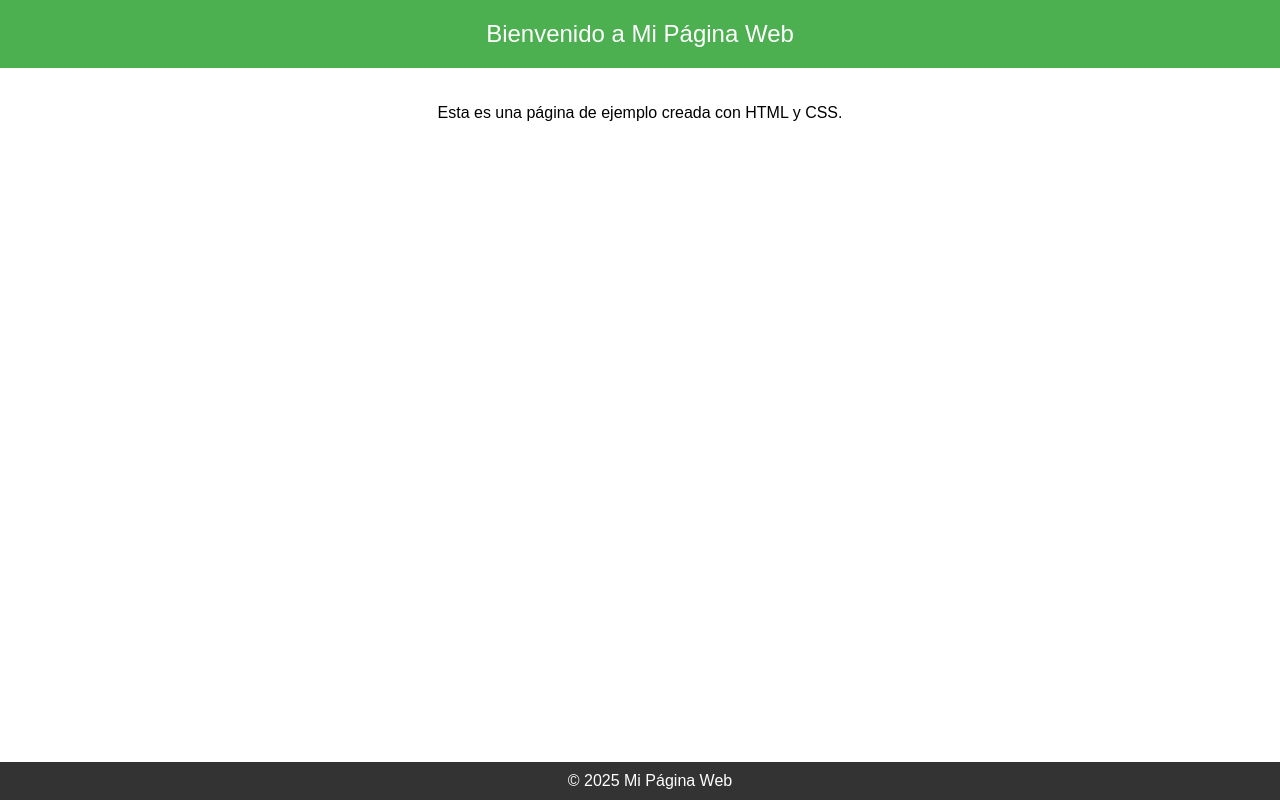
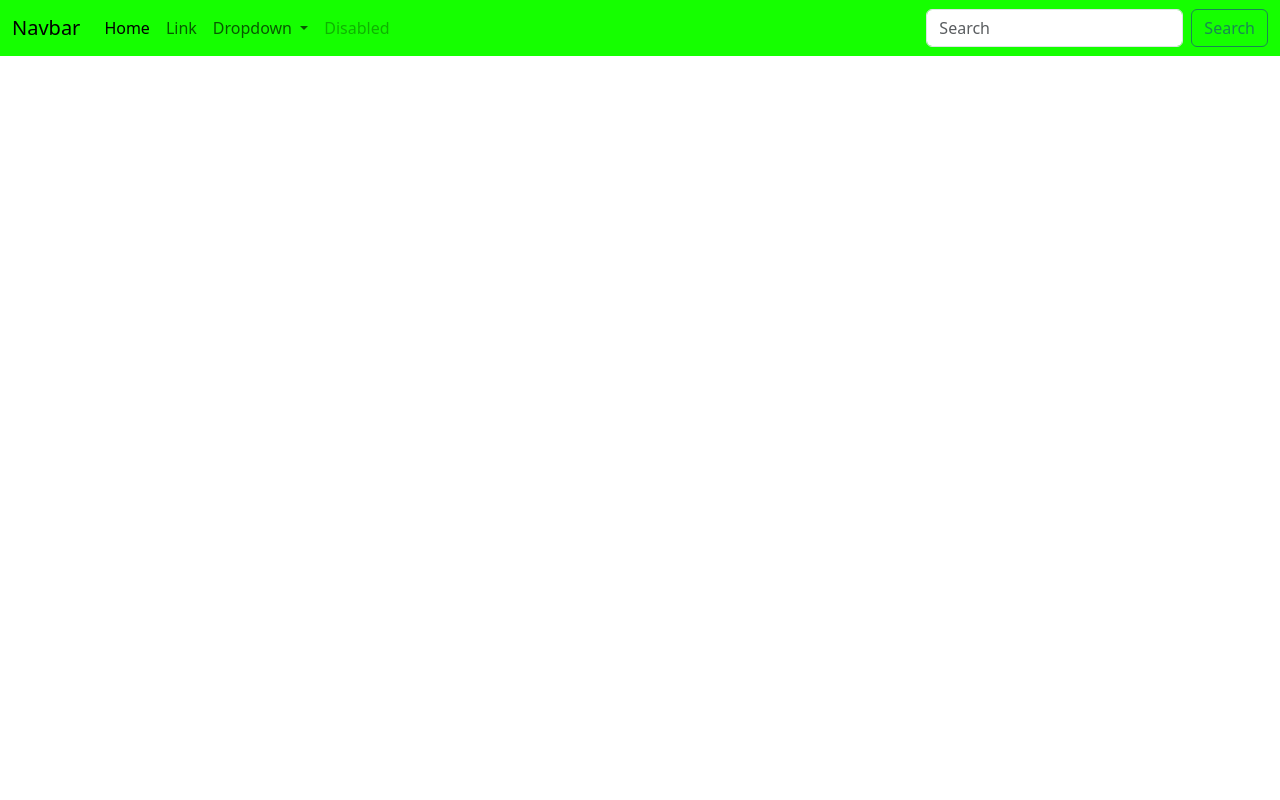
Before and after one commit to santipuma/santipuma.github.io, a plain HTML site: page index.html in a window 1280 px wide. Drawn offline with nearby package versions, Linux system fonts and the light colour scheme.

Commit message:
Actualización de index.html

```diff
--- a/index.html
+++ b/index.html
@@ -1,44 +1,58 @@
 <!DOCTYPE html>
-<html lang="es">
+<html lang="en">
 <head>
+    <link href="https://cdn.jsdelivr.net/npm/bootstrap@5.3.3/dist/css/bootstrap.min.css" rel="stylesheet" integrity="sha384-QWTKZyjpPEjISv5WaRU9OFeRpok6YctnYmDr5pNlyT2bRjXh0JMhjY6hW+ALEwIH" crossorigin="anonymous">
+<script src="https://cdn.jsdelivr.net/npm/bootstrap@5.3.3/dist/js/bootstrap.bundle.min.js" integrity="sha384-YvpcrYf0tY3lHB60NNkmXc5s9fDVZLESaAA55NDzOxhy9GkcIdslK1eN7N6jIeHz" crossorigin="anonymous"></script>
+
+
+
     <meta charset="UTF-8">
     <meta name="viewport" content="width=device-width, initial-scale=1.0">
-    <title>Mi Página Web</title>
+    <title>Document</title>
+</head>
+<body>
+
+</body>
+<nav class="navbar navbar-expand-lg bg-body-tertiary">
     <style>
-        body {
-            font-family: Arial, sans-serif;
-            margin: 0;
-            padding: 0;
-            text-align: center;
-        }
-        header {
-            background-color: #4CAF50;
-            color: white;
-            padding: 20px;
-            font-size: 24px;
-        }
-        section {
-            padding: 20px;
-        }
-        footer {
-            background-color: #333;
-            color: white;
-            padding: 10px;
-            position: fixed;
-            width: 100%;
-            bottom: 0;
+
+        .navbar {
+            background-color: rgb(21, 255, 0) !important;
         }
     </style>
-</head>
-<body>
-    <header>
-        Bienvenido a Mi Página Web
-    </header>
-    <section>
-        <p>Esta es una página de ejemplo creada con HTML y CSS.</p>
-    </section>
-    <footer>
-        &copy; 2025 Mi Página Web
-    </footer>
-</body>
+    <div class="container-fluid">
+      <a class="navbar-brand" href="#">Navbar</a>
+      <button class="navbar-toggler" type="button" data-bs-toggle="collapse" data-bs-target="#navbarSupportedContent" aria-controls="navbarSupportedContent" aria-expanded="false" aria-label="Toggle navigation">
+        <span class="navbar-toggler-icon"></span>
+      </button>
+      <div class="collapse navbar-collapse" id="navbarSupportedContent">
+        <ul class="navbar-nav me-auto mb-2 mb-lg-0">
+          <li class="nav-item">
+            <a class="nav-link active" aria-current="page" href="#">Home</a>
+          </li>
+          <li class="nav-item">
+            <a class="nav-link" href="#">Link</a>
+          </li>
+          <li class="nav-item dropdown">
+            <a class="nav-link dropdown-toggle" href="#" role="button" data-bs-toggle="dropdown" aria-expanded="false">
+              Dropdown
+            </a>
+            <ul class="dropdown-menu">
+              <li><a class="dropdown-item" href="#">Action</a></li>
+              <li><a class="dropdown-item" href="#">Another action</a></li>
+              <li><hr class="dropdown-divider"></li>
+              <li><a class="dropdown-item" href="#">Something else here</a></li>
+            </ul>
+          </li>
+          <li class="nav-item">
+            <a class="nav-link disabled" aria-disabled="true">Disabled</a>
+          </li>
+        </ul>
+        <form class="d-flex" role="search">
+          <input class="form-control me-2" type="search" placeholder="Search" aria-label="Search">
+          <button class="btn btn-outline-success" type="submit">Search</button>
+        </form>
+      </div>
+    </div>
+  </nav>
 </html>
```
